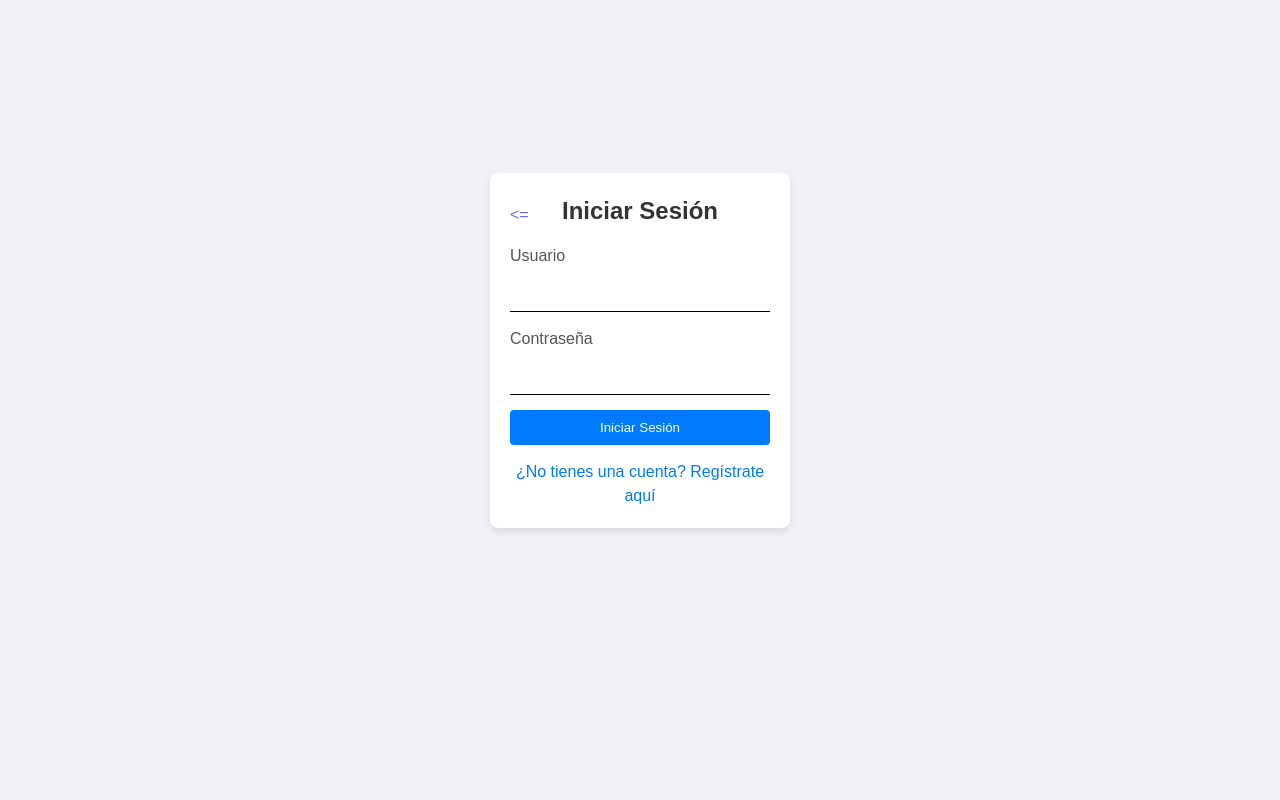
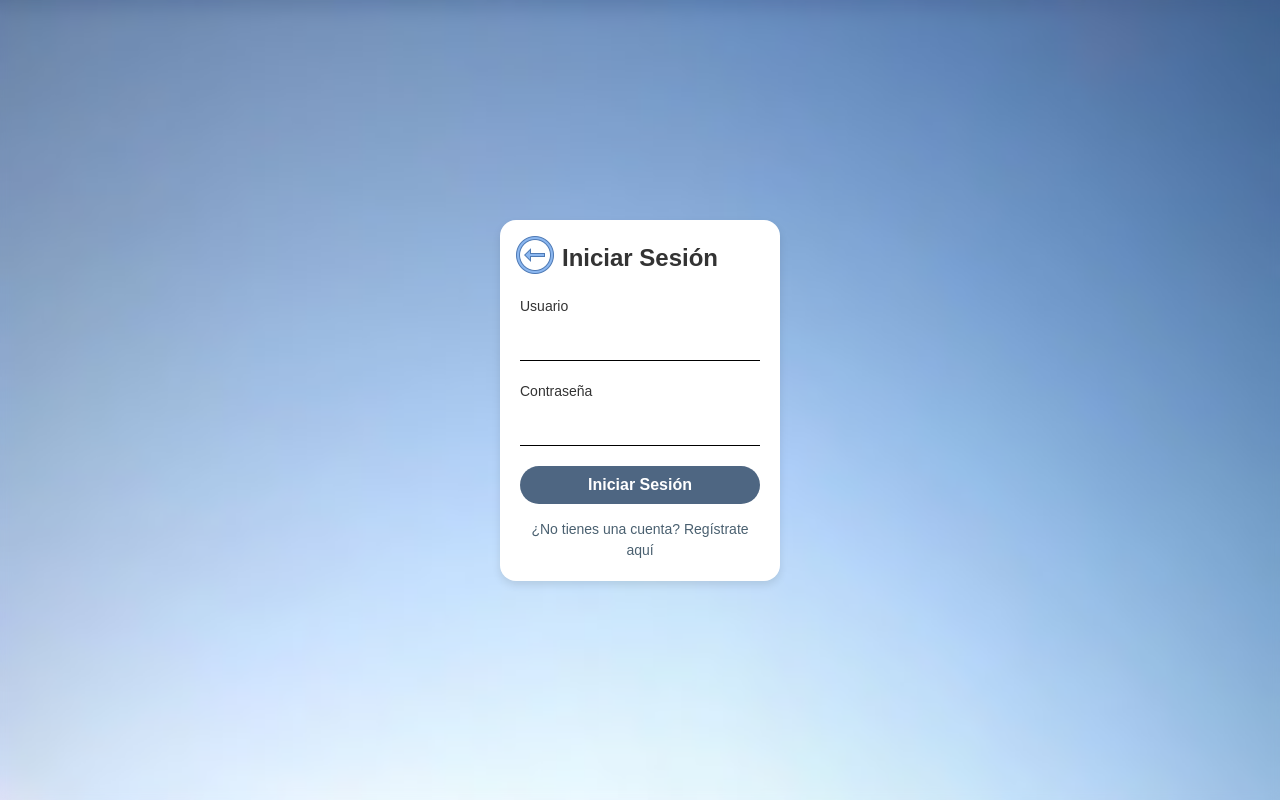
Before and after one commit to AlfonsoGalocha/Inmobiliaria, a React (Vite) app in the folder MAR/: page /login in a window 1280 px wide. Built offline with nearby package versions, Linux system fonts and the light colour scheme.

Commit message:
he hecho el estilo de login y register, aun por mejorar el backlink, es de prueba, me he cargado el desenfoque de cuando le das a la navbar pero luego lo arreglo

```diff
--- a/MAR/src/components/Login.jsx
+++ b/MAR/src/components/Login.jsx
@@ -1,8 +1,9 @@
-// import React from 'react';
 import '../styles/Login.css'; // Asegúrate de que la ruta sea correcta
 import { useState } from 'react';
 import { Link, useNavigate } from 'react-router-dom';
 import axios from 'axios';
+
+import BackLink from '../../public/static/img/backlink.png'; // Importa el componente BackLink
 
 const Login = () => {
 
@@ -22,9 +23,7 @@ const Login = () => {
         password: formData.password
       }, { withCredentials: true }); // Importante para que las cookies sean enviadas y recibidas
 
-      // Puedes almacenar la respuesta o el estado
       console.log(response.data.message); // Muestra el mensaje de éxito
-      // Puedes guardar información adicional si es necesario
       localStorage.setItem('user', JSON.stringify({ username: formData.username }));
 
       navigate('/'); // Redirige a la página principal después de iniciar sesión
@@ -42,17 +41,17 @@ const Login = () => {
     }));
   };
 
-
-
   return (
+    <div className="root">
+       <div className="overlay"></div> {/*Este es el overlay que desenfocará el fondo */}
       <div className="login-container">
         <form className="login-form" onSubmit={handleSubmit}>
-        {/* flecha para volver a la ruta anterior */}
-        <Link to="/" className="back-link">{'<='} </Link>
+        <Link to="/" className="back-link"><img src={BackLink} alt="Volver" /> </Link>
+
           <h2>Iniciar Sesión</h2>
           <div className="form-group">
             <label htmlFor="username">Usuario</label>
-          <input type="text" id="username"value={formData.username} onChange={handleChange} required />
+            <input type="text" id="username" value={formData.username} onChange={handleChange} required />
           </div>
           <div className="form-group">
             <label htmlFor="password">Contraseña</label>
@@ -62,6 +61,7 @@ const Login = () => {
           <Link to="/signup" className="register-link">¿No tienes una cuenta? Regístrate aquí</Link>
         </form>
       </div>
+    </div>
   );
 };
 
--- a/MAR/src/components/Register.jsx
+++ b/MAR/src/components/Register.jsx
@@ -42,9 +42,12 @@ const Register = () => {
   };
 
   return (
+    <div className="root">
+       <div className="overlay"></div> {/*Este es el overlay que desenfocará el fondo */}
     <div className="login-container">
+      <div className="login-form">
       <Link to="/" className="back-link"><img src={BackLink} alt="Volver" /> </Link>
-      <div className="login-form">
+
         <h2>Crear Cuenta</h2>
         <form onSubmit={handleSubmit}>
           <div className="form-group">
@@ -66,6 +69,7 @@ const Register = () => {
         </Link>
       </div>
     </div>
+    </div>
   );
 }
 
--- a/MAR/src/styles/Login.css
+++ b/MAR/src/styles/Login.css
@@ -1,104 +1,147 @@
 /* Login.css */
 body {
-    background-color: #f0f2f5; /* Color de fondo suave */
+    background-image: url('../../public/static/img/casa_pricipio_movil.jpg'); /* Ruta a la imagen de fondo del home */
     font-family: Arial, sans-serif; /* Fuente legible */
+    backdrop-filter: blur(5px); /* Aplica un efecto de blur al fondo */
+    z-index: 998; /* Debe estar por debajo del menú pero por encima del contenido */
+    background-size: cover;
+    background-repeat: no-repeat;
+    background-attachment: fixed;
+    position: relative;
+    overflow: hidden; /* Asegúrate de que los hijos no se vean fuera de la sección */
+    height: 100%;
+
 }
+
+body {
+    display: flex;
+    justify-content: center;
+    align-items: center;
+    height: 100vh; /* Ocupa toda la altura de la ventana */
+    position: relative; /* Necesario para posicionar el overlay */
+    overflow: hidden; /* Evita que el overlay se salga del contenedor */
+  }
+
+.overlay {
+    position: absolute;
+    top: 0;
+    left: 0;
+    right: 0;
+    bottom: 0;
+
+    backdrop-filter: blur(5px); /* Aplica el efecto de desenfoque */
+    z-index: 1; /* Asegura que el overlay esté por encima del fondo */
+  }
+
+.login-container {
+    background-color: white; /* Fondo del contenedor de login */
+    padding: 20px;
+    border-radius: 8px;
+    position: relative; /* Necesario para que se mantenga encima del overlay */
+    z-index: 2; /* Asegura que el formulario esté por encima del overlay */
+  }
+
+/* Mantén el resto de los estilos de tu navbar y otros elementos */
+
+
+#root {
+    display: flex;
+    justify-content: center;
+    align-items: center;
+    background: none;
+    height: 100vh;
+    position: relative;
+    width: 100%;
+}
+
 
 .login-container {
     display: flex;
     justify-content: center;
     align-items: center;
-    height: 100vh; /* Altura completa de la ventana */
-    background-color: #f0f2f5;
+    background:none;
+    position: relative;
 }
 
 .login-form {
     background-color: #fff; /* Fondo blanco para el formulario */
     padding: 20px;
-    border-radius: 8px;
+    border-radius: 16px; /* Bordes redondeados */
     box-shadow: 0 4px 8px rgba(0, 0, 0, 0.1); /* Sombra suave */
-    width: 300px; /* Ancho del formulario */
+    width: 280px; /* Ancho del formulario */
     position: relative;
-    margin-bottom: 100px;
-    align-items: center;
-
+    text-align: center; /* Centra el contenido */
 }
 
 h2 {
-    text-align: center; /* Centra el título */
-    color: #333; /* Color del título */
-    margin-bottom: 15px; /* Espacio inferior */
+    font-size: 24px;
+    font-weight: bold;
+    color: #333;
+    margin-bottom: 20px;
 }
 
 .form-group {
-    margin-bottom: 15px; /* Espacio entre los campos */
+    margin-bottom: 20px; /* Espacio entre los campos */
 }
 
 label {
     display: block;
-    margin-bottom:5px; /* Espacio entre el label y el input */
-    color: #555; /* Color del texto */
+    text-align: left;
+    font-size: 14px;
+    color: #333;
+    margin-bottom: 5px;
 }
 
 input[type="text"],
 input[type="password"] {
-    background-color: transparent; /* Fondo transparente */
-    border: none; /* Elimina el borde por defecto */
-    border-bottom: 2px solid #000; /* Barra inferior visible */
-    padding: 10px 0; /* Espaciado interno (padding) para que la barra no esté pegada al texto */
-    outline: none; /* Elimina el contorno cuando el input está enfocado */
-    width: 100%; /* Hace que el input ocupe todo el ancho disponible */
-    font-size: 16px; /* Ajusta el tamaño de la fuente */
-    color: #000; /* Color del texto */
-}
-
-input[type="text"],
-input[type="password"] {
-    border-bottom: 1px solid #000000; /* Cambia el color de la barra cuando el input está enfocado */
-
+    background-color: transparent;
+    border: none;
+    border-bottom: 1px solid #000;
+    padding: 10px 0;
+    outline: none;
+    width: 100%;
+    font-size: 16px;
+    color: #333;
 }
 
 input[type="submit"] {
-    background-color: #007bff; /* Color del botón */
-    color: white; /* Color del texto del botón */
-    border: none; /* Sin borde */
-    padding: 10px; /* Espacio interno */
-    border-radius: 4px; /* Bordes redondeados */
-    cursor: pointer; /* Cursor de puntero */
-    width: 100%; /* Ancho completo */
+    background-color: #4E6682; /* Color del botón similar al de la imagen */
+    color: white;
+    border: none;
+    padding: 10px;
+    border-radius: 20px; /* Bordes redondeados para el botón */
+    cursor: pointer;
+    width: 100%;
+    font-weight: bold;
+    font-size: 16px;
 }
 
 input[type="submit"]:hover {
-    background-color: #0056b3; /* Color al pasar el mouse */
+    background-color: #3a4f5b; /* Color al pasar el mouse */
 }
 
 .register-link {
     display: block;
-    text-align: center; /* Centra el enlace */
-    margin-top: 15px; /* Espacio superior */
-    color: #007bff; /* Color del enlace */
-    text-decoration: none; /* Sin subrayado */
+    text-align: center;
+    font-size: 14px;
+    margin-top: 15px;
+    color: #4a6070;
+    text-decoration: none;
 }
 
 .register-link:hover {
-    text-decoration: underline; /* Subrayado al pasar el mouse */
+    text-decoration: underline;
 }
-
 
 .back-link {
     position: absolute;
-    top: 30px; /* Espacio desde la parte superior */
-    left: 20px; /* Espacio desde el borde izquierdo */
-    display: flex;
-    align-items: center;
-    text-decoration: none; /* Sin subrayado */
-}
-
-.back-link img {
-    width: 24px; /* Ajusta el tamaño de la flecha */
-    height: 24px;
+    top: 15px;
+    left: 15px;
+    font-size: 18px;
+    color: #333;
+    text-decoration: none;
 }
 
 .back-link:hover {
-    opacity: 0.8; /* Efecto al pasar el ratón */
+    opacity: 0.7;
 }
```
Lines whose indentation alone changed are shown as unchanged.
